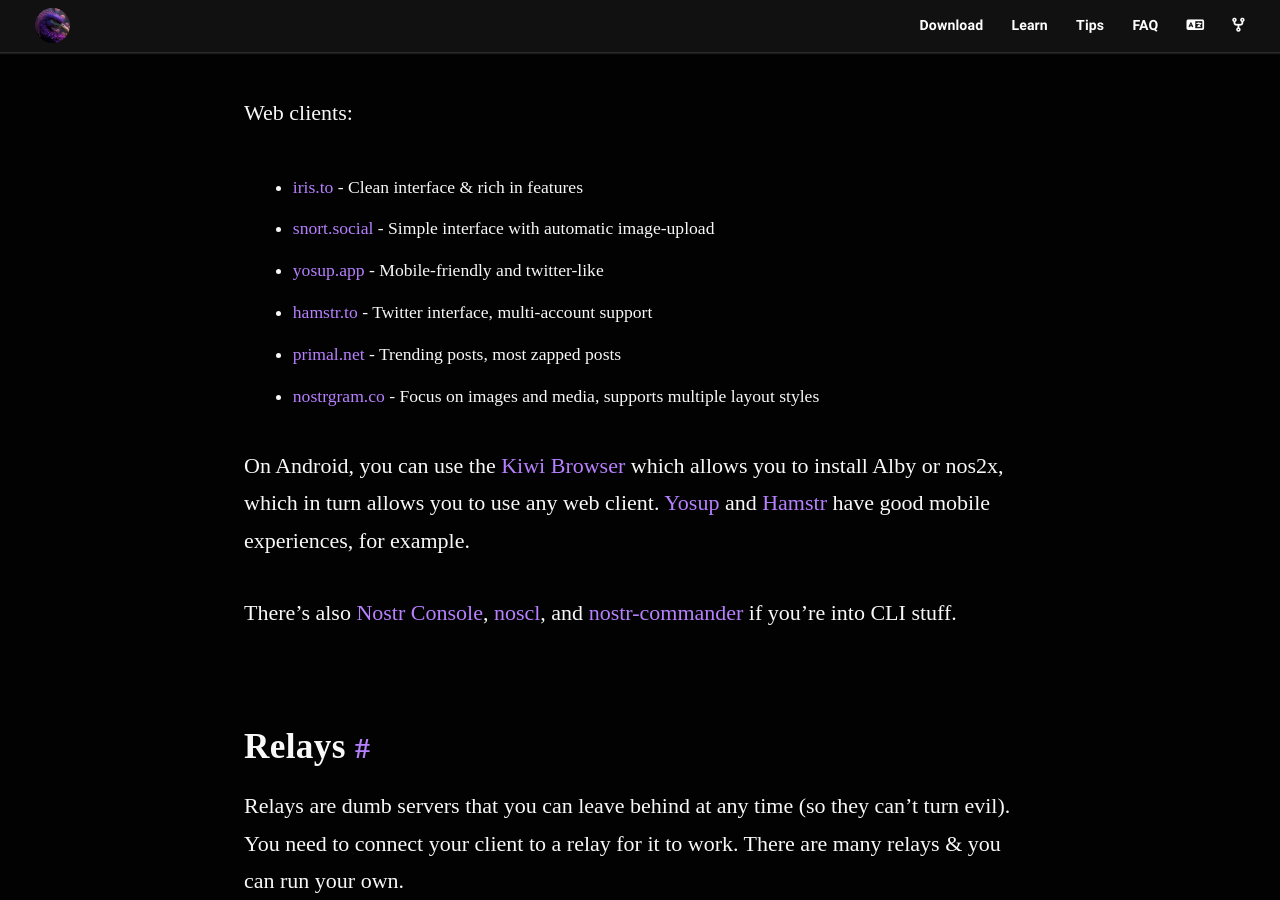
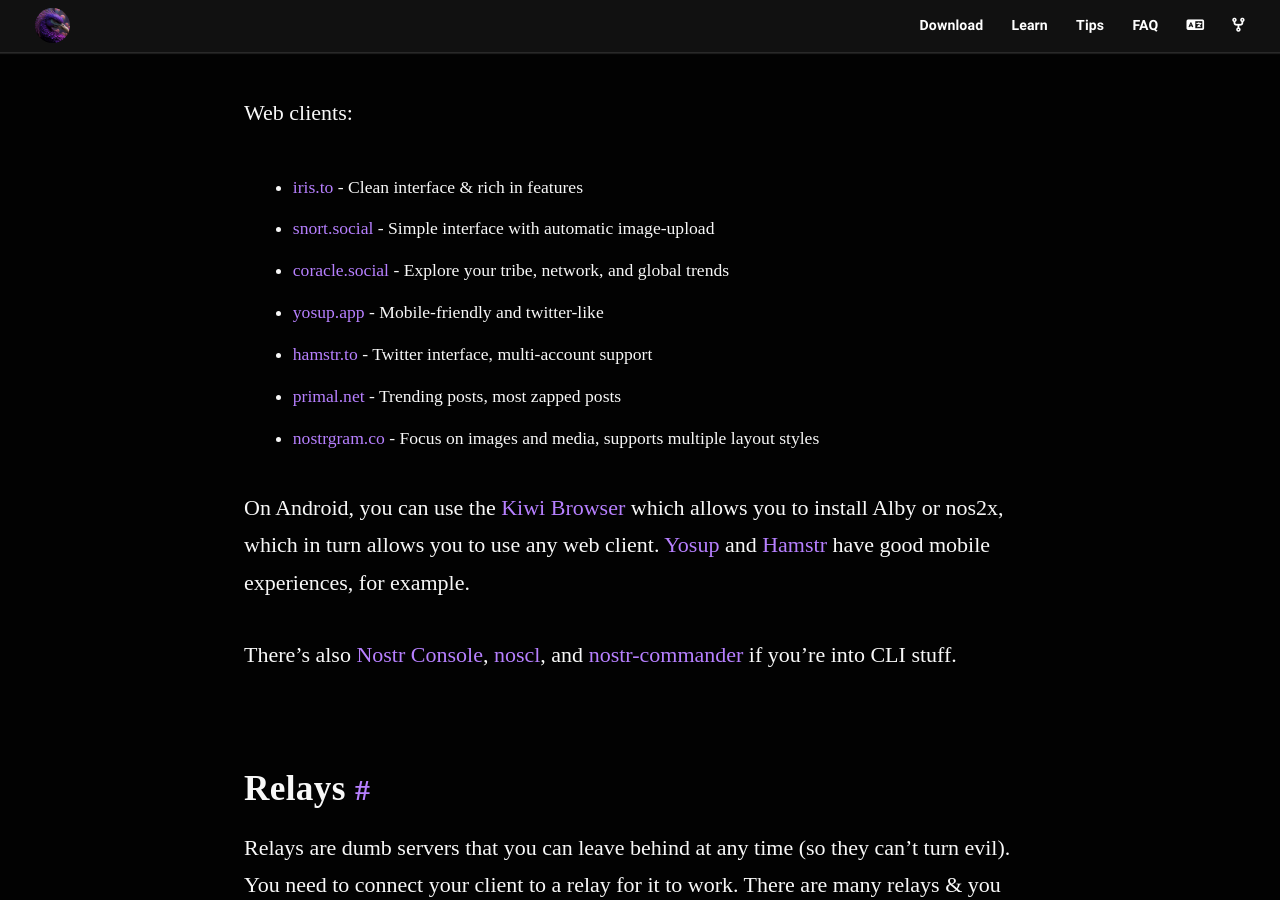
Before and after one commit to nostr-resources/nostr-resources.github.io, a Jekyll site: the page built from index.md, in a window 1280 px wide and 900 px high, scrolled down 4582 px. Built offline with Jekyll 4.4.1, drawn with Linux system fonts in a browser that asks for light colours; some web fonts are replaced.

Commit message:
chore(clients): add Coracle

```diff
--- a/index.md
+++ b/index.md
@@ -137,6 +137,7 @@ Web clients:
 
 - [iris.to](https://iris.to/) - Clean interface & rich in features
 - [snort.social](https://snort.social/) - Simple interface with automatic image-upload
+- [coracle.social](https://coracle.social/) - Explore your tribe, network, and global trends
 - [yosup.app](https://yosup.app/) - Mobile-friendly and twitter-like
 - [hamstr.to](https://hamstr.to/) - Twitter interface, multi-account support
 - [primal.net](https://primal.net/) - Trending posts, most zapped posts
```
